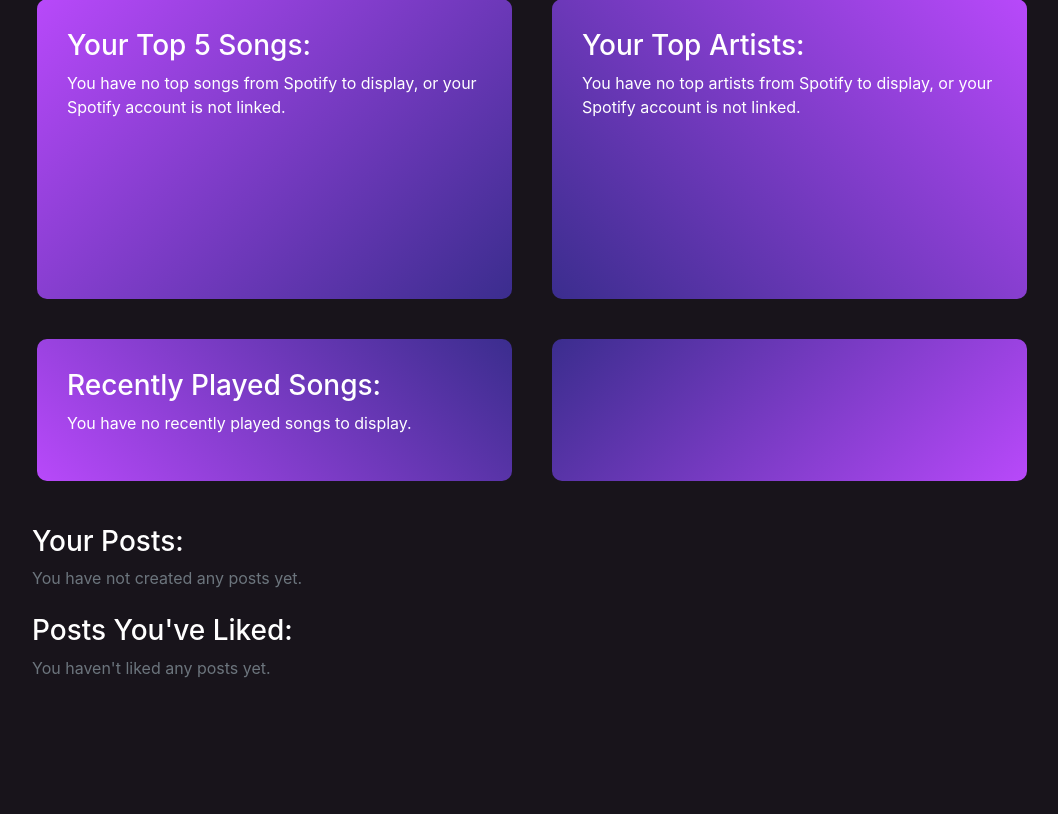
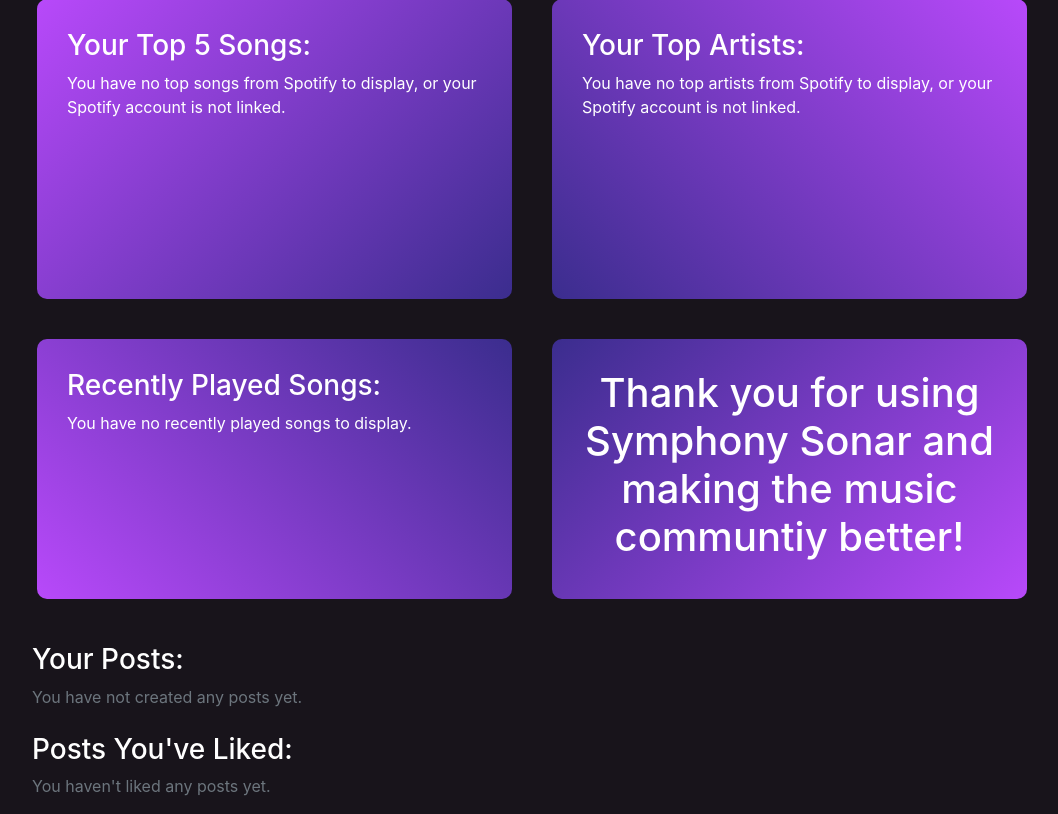
Before and after one commit to dylxningz/3155-FinalProject-Group, a Flask app: page /dashboard in a window 1280 px wide. Shown: the part 251-1065 px from the top of the page, without its empty margins (53-1111 px from the left). Before the commit the page ends 929 px from the top, so only its background shows below. Run offline with Flask 3, Linux system fonts and the light colour scheme; the visitor is signed in with stand-in values (Sample User, id 1); data that the repository does not hold is empty; some libraries are stand-ins or nearby versions.

Commit message:
since there was no 4th action just filled it in with some text
okay last fix hopfully

```diff
--- a/app/static/css/styles.css
+++ b/app/static/css/styles.css
@@ -133,6 +133,10 @@ background: linear-gradient(135deg, #B849FA, #3B2D8E);
 }
 
 .box-main-4{
+    display: flex;
+    flex-direction: column;
+    justify-content: center;
+    text-align: center;
     color: white;
     padding: 30px;
     border-radius: 10px;
--- a/app/templates/dashboard.html
+++ b/app/templates/dashboard.html
@@ -88,7 +88,7 @@
 
 
         <div class="col-md-5 box-main-4">
-
+            <h1 style="text-align: center;">Thank you for using Symphony Sonar and making the music communtiy better!</h1>
         </div>
 
         <div class="container">
```
